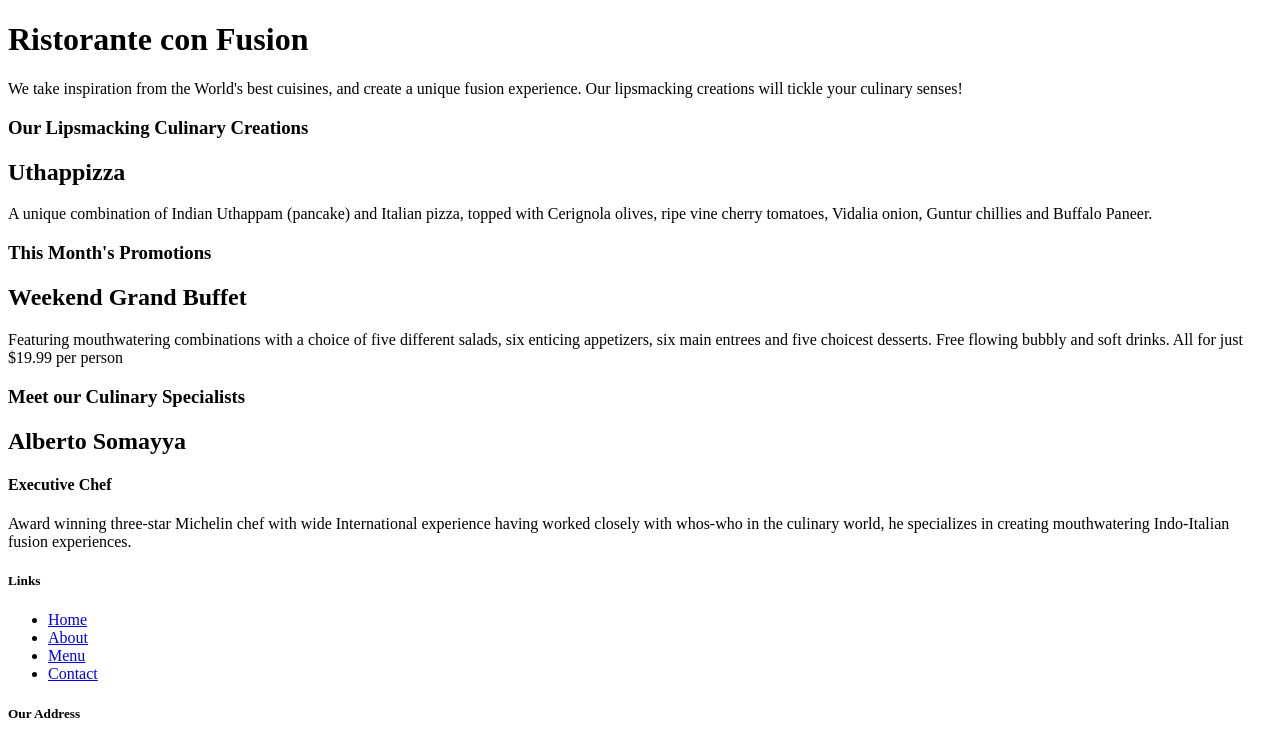
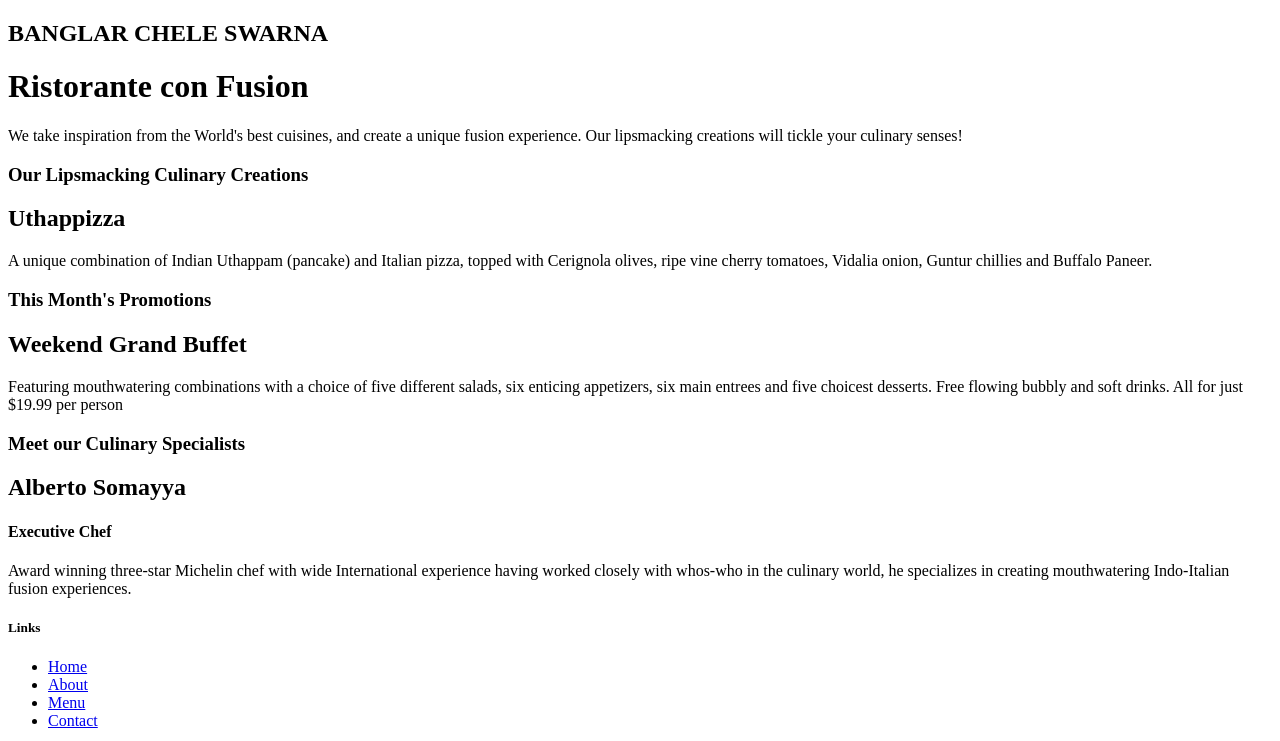
Before and after one commit to SWARNA-08/bootstrap, a website: page index.html in a window 1280 px wide. Shown: the top 741 px of the page. Drawn offline with Linux system fonts and the light colour scheme.

Commit message:
This is Swarna3

```diff
--- a/index.html
+++ b/index.html
@@ -11,6 +11,7 @@
         <div>
             <div>
                 <div>
+                    <h2>BANGLAR CHELE SWARNA</h2>
                     <h1>Ristorante con Fusion</h1>
                     <p>We take inspiration from the World's best cuisines, and create a unique fusion experience. Our lipsmacking creations will tickle your culinary senses!</p>
                 </div>
--- a/package.json
+++ b/package.json
@@ -7,10 +7,11 @@
     "start": "npm run lite",
     "test": "echo \"Error: no test specified\" && exit 1",
     "lite": "lite-server"
+
   },
-  "author": "",
+  "author": "swarna",
   "license": "ISC",
   "devDependencies": {
-    "lite-server": "^2.3.0"
+    "lite-server": "^2.6.1"
   }
 }
```
